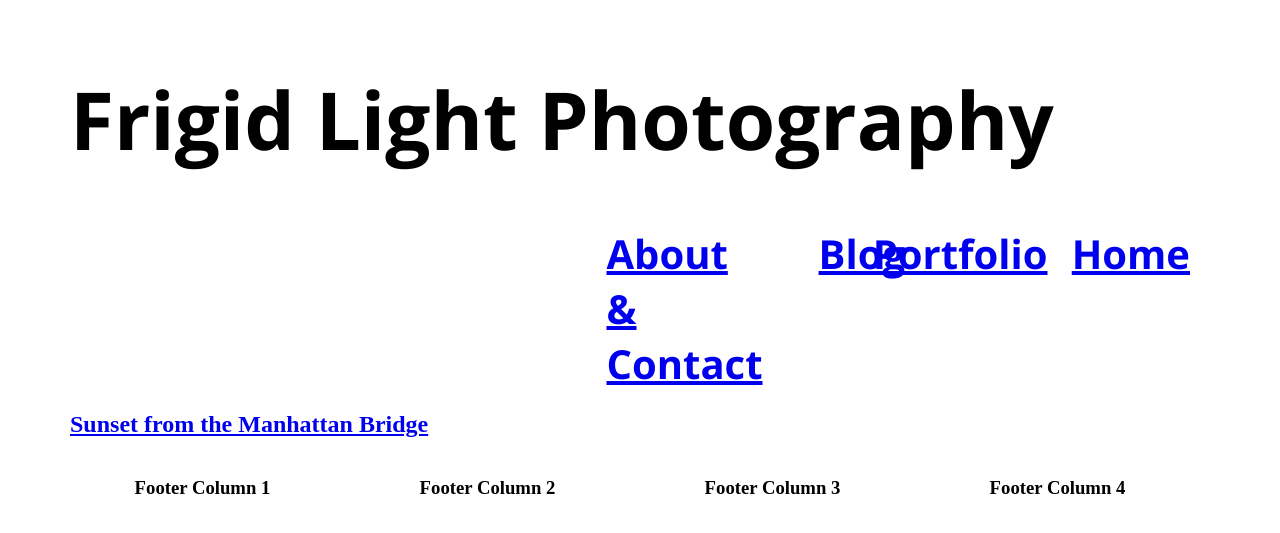
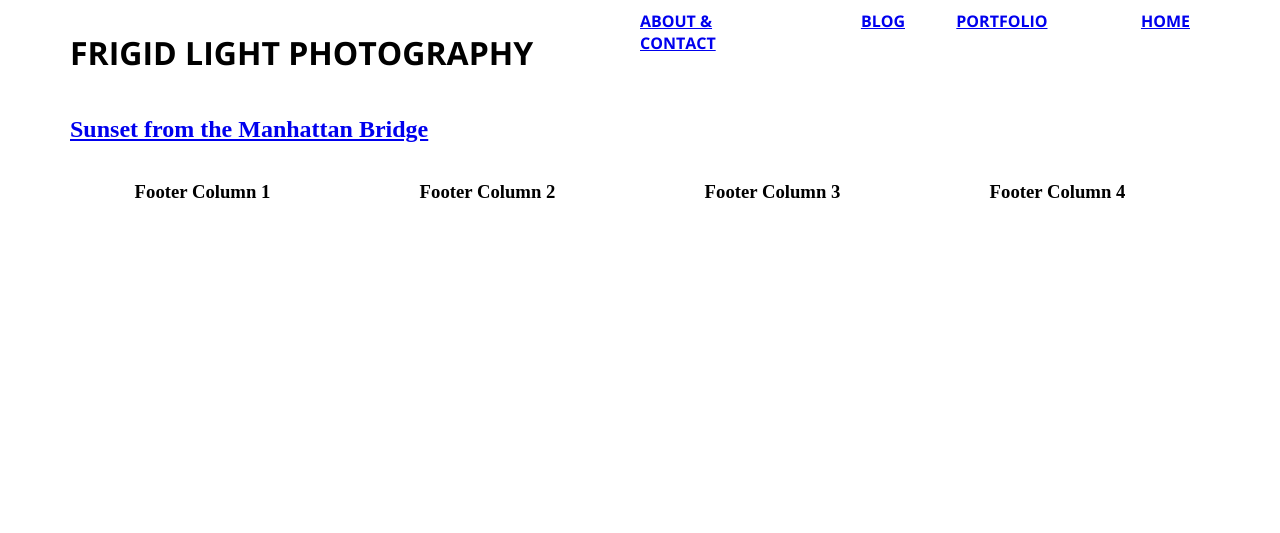
Before and after one commit to davidhowland/davidhowland.github.io, a Jekyll site: the page built from index.html, in a window 1280 px wide. Shown: the top 533 px of the page. Built offline with Jekyll 4.4.1, drawn with Linux system fonts in a browser that asks for light colours; Markdown is read by kramdown in place of the engine named in the settings; the list of posts is cut into pages by our own code.

Commit message:
another font update

```diff
--- a/css/style.css
+++ b/css/style.css
@@ -13,13 +13,12 @@
 .post-content h2, .sidebar-content h3 {
   font-family: 'Merriweather', serif;
   font-weight: 900;
-  text-transform: uppercase;
 }
 
 .nav {
   font-family: 'Open Sans', sans-serif;
   font-weight: 700;
-  font-size: 2.5em;
+  text-transform: uppercase;
 }
 
 .nav {
```
